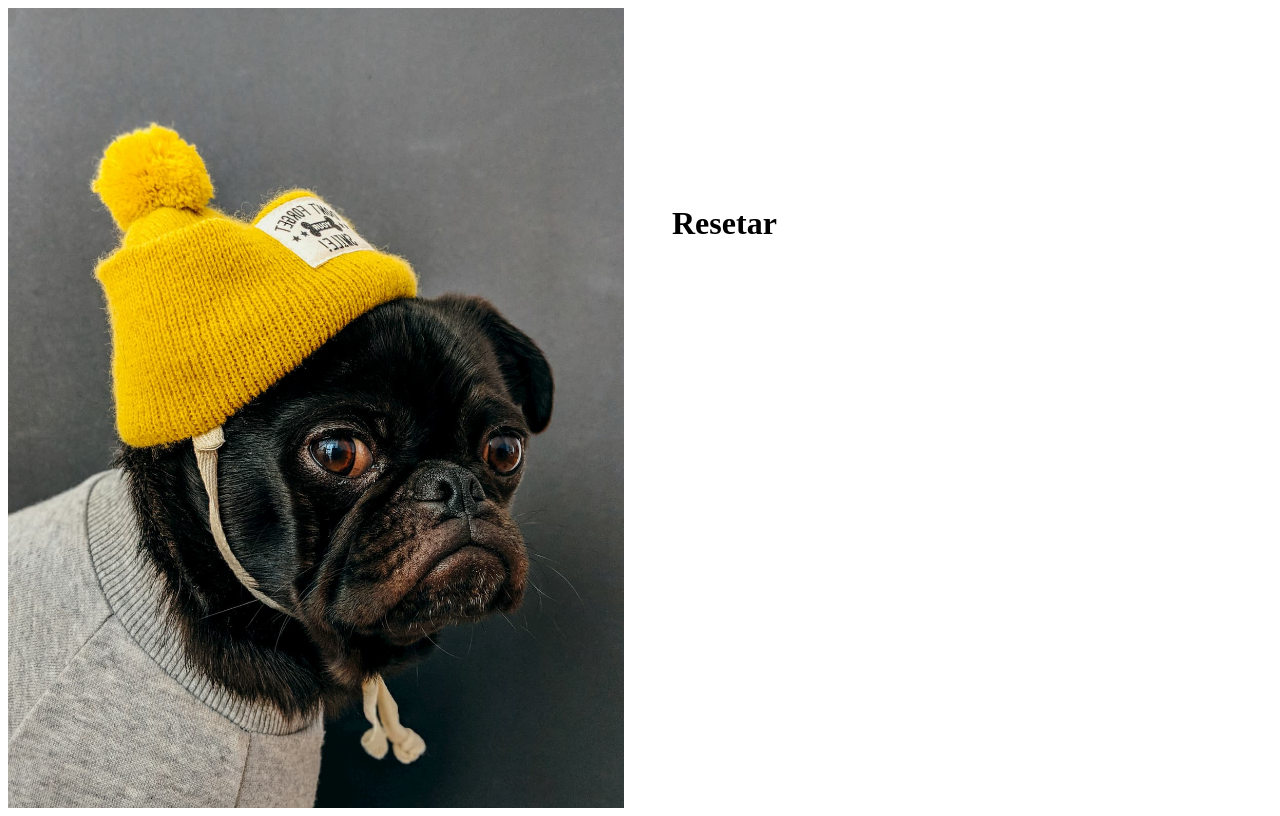
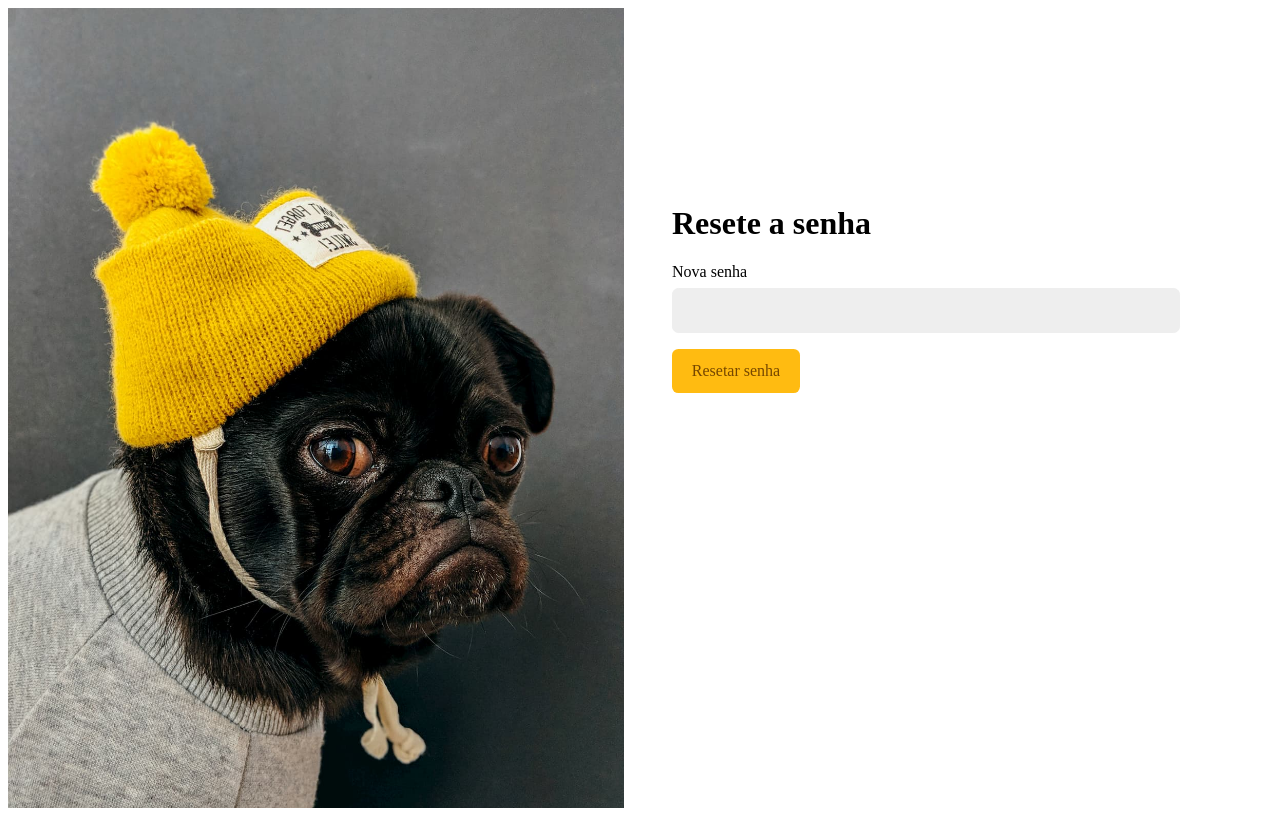
Before and after one commit to Rafael-Mota-Moraes/Dogs-Next, a Next.js app: page /login/resetar in a window 1280 px wide. Built offline with nearby package versions, Linux system fonts and the light colour scheme.

Commit message:
Login Resetar

```diff
--- /dev/null
+++ b/src/actions/password-reset.ts
@@ -0,0 +1,28 @@
+'use server';
+
+import { PASSWORD_LOST, PASSWORD_RESET } from '@/functions/api';
+import apiError from '@/functions/api-error';
+import { redirect } from 'next/navigation';
+
+export default async function passwordReset(state: {}, formData: FormData) {
+  const login = formData.get('login') as string | null;
+  const key = formData.get('key') as string | null;
+  const password = formData.get('password') as string | null;
+
+  try {
+    if (!login || !key || !password) throw new Error('Preencha os dados.');
+    const { url } = PASSWORD_RESET();
+    const response = await fetch(url, {
+      method: 'POST',
+      headers: {
+        'Content-Type': 'application/json',
+      },
+      body: formData,
+    });
+    if (!response.ok) throw new Error('Não autorizado');
+  } catch (error: unknown) {
+    return apiError(error);
+  }
+
+  redirect('/login');
+}
--- a/src/app/login/resetar/page.tsx
+++ b/src/app/login/resetar/page.tsx
@@ -1,3 +1,4 @@
+import LoginResetarForm from '@/components/login/login-resetar-form';
 import { Metadata } from 'next';
 
 export const metadata: Metadata = {
@@ -5,10 +6,21 @@ export const metadata: Metadata = {
   description: 'Resete sua senha',
 };
 
-export default async function ResetarPage() {
+type ResetSearchParams = {
+  searchParams: {
+    key: string;
+    login: string;
+  };
+};
+
+export default async function PerdeuPage({ searchParams }: ResetSearchParams) {
   return (
-    <main>
-      <h1>Resetar</h1>
-    </main>
+    <div className="animeLeft">
+      <h1 className="title">Resete a senha</h1>
+      <LoginResetarForm
+        keyToken={searchParams.key}
+        login={searchParams.login}
+      />
+    </div>
   );
 }
--- /dev/null
+++ b/src/components/login/login-resetar-form.tsx
@@ -0,0 +1,55 @@
+'use client';
+import { useFormState, useFormStatus } from 'react-dom';
+import Button from '@/components/forms/button';
+import Input from '@/components/forms/input';
+import ErrorMessage from '../helper/error-message';
+import React from 'react';
+import styles from './login-form.module.css';
+import passwordReset from '@/actions/password-reset';
+
+export const dynamic = 'force-dynamic';
+
+function FormButton() {
+  const { pending } = useFormStatus();
+
+  return (
+    <>
+      {pending ? (
+        <Button disabled={pending}>Resetando...</Button>
+      ) : (
+        <Button disabled={pending}>Resetar senha</Button>
+      )}
+    </>
+  );
+}
+
+export default function LoginResetarForm({
+  keyToken,
+  login,
+}: {
+  login: string;
+  keyToken: string;
+}) {
+  const [url, setUrl] = React.useState('');
+  const [state, action] = useFormState(passwordReset, {
+    ok: false,
+    error: '',
+    data: null,
+  });
+
+  React.useEffect(() => {
+    setUrl(window.location.href.replace('perdeu', 'resetar'));
+  }, []);
+
+  return (
+    <>
+      <form action={action} className={styles.form}>
+        <Input label="Nova senha" name="password" type="password" />
+        <input type="hidden" name="login" value={login} />
+        <input type="hidden" name="key" value={keyToken} />
+        <ErrorMessage error={state.error} />
+        <FormButton />
+      </form>
+    </>
+  );
+}
--- a/src/functions/api.ts
+++ b/src/functions/api.ts
@@ -102,16 +102,9 @@ export function PASSWORD_LOST() {
   };
 }
 
-export function PASSWORD_RESET(body) {
+export function PASSWORD_RESET() {
   return {
     url: API_URL + '/api/password/reset',
-    options: {
-      method: 'POST',
-      headers: {
-        'Content-Type': 'application/json',
-      },
-      body: JSON.stringify(body),
-    },
   };
 }
 
```
